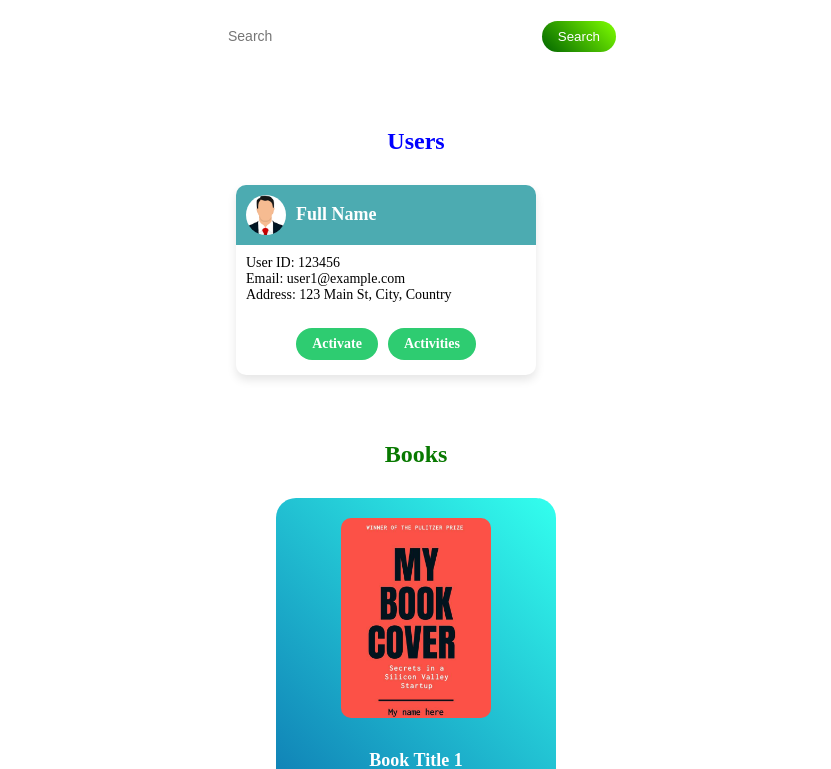
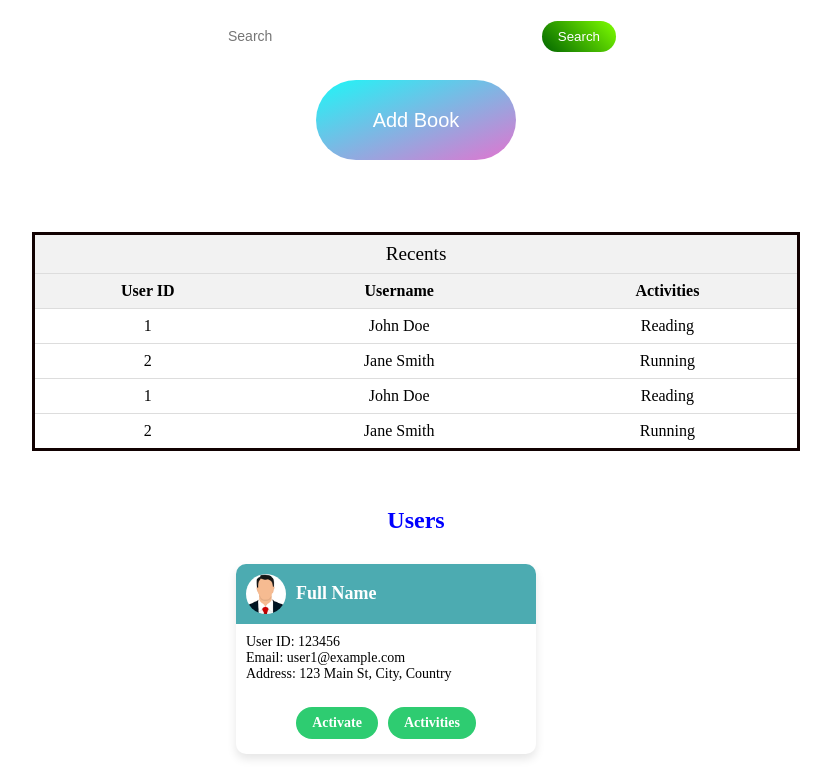
Before and after one commit to Hurley2017/LMS, a Flask app: page /admin in a window 1280 px wide. Shown: the part 98-867 px from the top of the page, without its empty margins (224-1055 px from the left). Run offline with Flask 3, Linux system fonts and the light colour scheme.

Commit message:
admin panel bg done

```diff
--- a/static/css/admin.css
+++ b/static/css/admin.css
@@ -252,3 +252,50 @@ body {
  .borrow-button-2:hover {
    background: rgb(8, 26, 108);
  }
+
+ .big-section {
+  background-color: rgb(255, 255, 255);
+  padding: 20px;
+  display: flex;
+  justify-content: center;
+  align-items: center;
+  height: 7vh;
+}
+
+.big-button {
+  background: linear-gradient(to bottom right, rgb(29, 247, 247), rgb(227, 115, 207));
+  border: none;
+  border-radius: 50px; /* Adjust the value to change the pill shape */
+  width: 200px;
+  height: 80px; /* Adjust the value to change the height of the button */
+  display: flex;
+  justify-content: center;
+  align-items: center;
+  cursor: pointer;
+  color: white;
+  font-size: 20px;
+}
+
+.big-button:hover {
+  opacity: 0.8;
+}
+
+table {
+  border-collapse: collapse;
+  width: 60%;
+  margin-top: 5%;
+  margin-right:auto;
+  margin-left: auto;
+  border: 3px solid rgb(17, 1, 1);
+  justify-content: center;
+}
+
+th, td {
+  padding: 8px;
+  text-align: center;
+  border-bottom: 1px solid #ddd;
+}
+
+th {
+  background-color: #f2f2f2;
+}
--- a/templates/admin.html
+++ b/templates/admin.html
@@ -23,6 +23,50 @@
         <input type="text" placeholder="Search">
         <button class="search-button">Search</button>
      </div>
+
+    <div class="big-section">
+      <button class="big-button">
+          Add Book
+      </button>
+    </div>
+
+    <table>
+      <thead>
+          <tr>
+            <th colspan="3" style="font-size: larger; font-weight: 200;">Recents</th>
+          </tr>
+      </thead>
+      <tbody>
+          <tr>
+            <th>User ID</th>
+            <th>Username</th>
+            <th>Activities</th>
+          </tr>
+          <tr>
+              <td>1</td>
+              <td>John Doe</td>
+              <td>Reading</td>
+          </tr>
+          <tr>
+              <td>2</td>
+              <td>Jane Smith</td>
+              <td>Running</td>
+          </tr>
+          <tr>
+            <td>1</td>
+            <td>John Doe</td>
+            <td>Reading</td>
+        </tr>
+        <tr>
+            <td>2</td>
+            <td>Jane Smith</td>
+            <td>Running</td>
+        </tr>
+          <!-- Add more rows as needed -->
+      </tbody>
+  </table>
+
+
      <br>
      <br>
      <h2 class="section-heading">Users</h2>
```
Also changed, not shown: templates/edit_book.html (+7 -7 lines).
